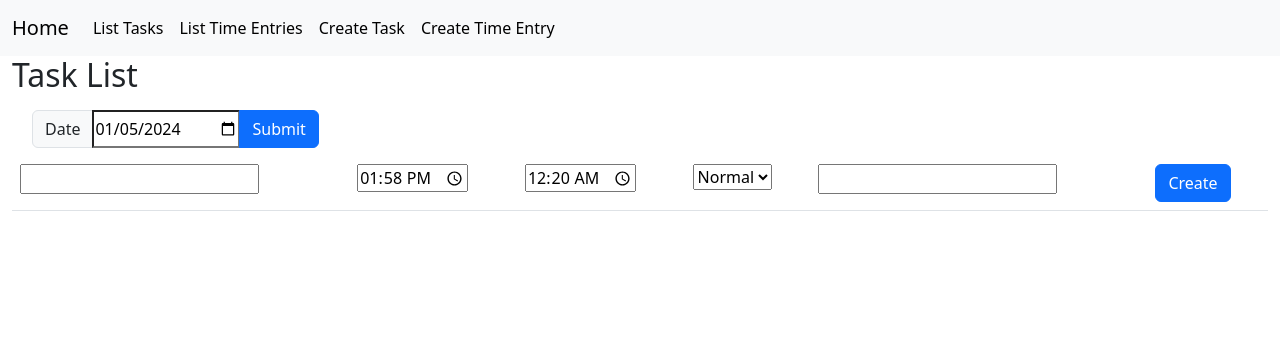
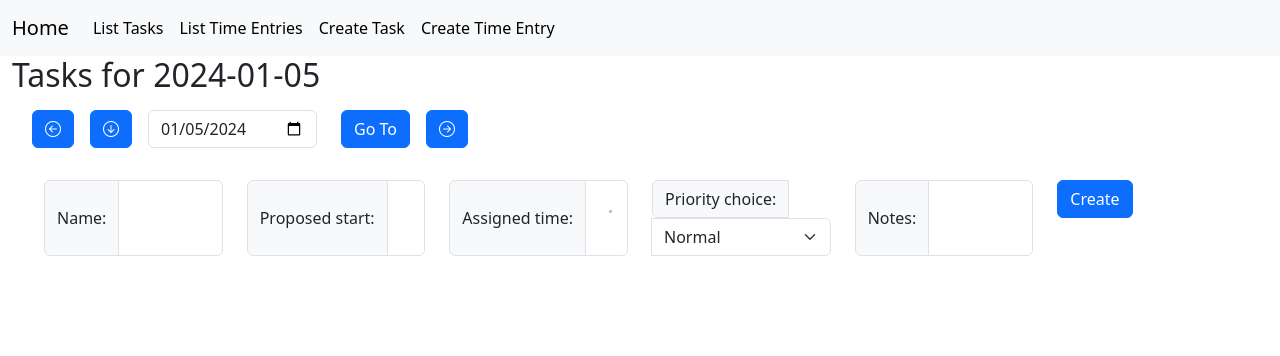
Before and after one commit to OsandaG/Scheduling, a Django app: page /?show_date=2024-01-05 in a window 1280 px wide. Shown: the top 356 px of the page. Run offline with Django 5.2, Linux system fonts and the light colour scheme; data that the repository does not hold is empty.

Commit message:
Various fixes: Mobile support, changed table to divs. Date filter form fixed. Forward/Backward/today date buttons New task form fixed. Added task sorting. fixed task concurrent running logic issue.

```diff
--- a/ProductivityApp/Timekeeping/forms.py
+++ b/ProductivityApp/Timekeeping/forms.py
@@ -1,5 +1,5 @@
 from django import forms
-from django.forms.widgets import DateInput, TimeInput, Select
+from django.forms.widgets import DateInput, TimeInput, Select, TextInput
 from datetime import datetime
 from .models import Task, TimeEntry  # Import your model
 
@@ -42,16 +42,18 @@
     # Define your form fields for filtering here
     show_date = forms.DateField(
         label='Show Date',
-        widget=DateInput(attrs={'type': 'date'}),  # Use the DateInput widget
+        widget=DateInput(attrs={'type': 'date', 'class':'form-control'}),  # Use the DateInput widget
         required=False  # Add this if the field is optional
     )
 
 
 class QuickCreate(forms.Form):
-    name = forms.CharField(required=False)
-    proposed_time = forms.TimeField(widget=TimeInput(attrs={'type': 'time'}), required=False,
+    name = forms.CharField(required=False, widget=forms.TextInput(attrs={'class': 'form-control'}))
+    proposed_start = forms.TimeField(widget=TimeInput(attrs={'type': 'time', 'class':'form-control'}), required=False,
                                     initial=datetime.strftime(datetime.now(), '%H:%M'))
-    assign_time = forms.TimeField(widget=TimeInput(attrs={'type': 'time'}), required=False, initial='00:20')
+    assigned_time = forms.TimeField(widget=TimeInput(attrs={'type': 'time', 'class':'form-control'}), required=False, initial='00:20',
+                                  )
     choices = (('Urgent', 'Urgent'), ('Normal', 'Normal'), ('Low', 'Low'))
-    priority_choice = forms.ChoiceField(choices=choices, required=False, initial='Normal')
-    notes = forms.CharField(required=False)
+    priority_choice = forms.ChoiceField(choices=choices, required=False, initial='Normal',
+                                        widget=forms.Select(attrs={'class': 'form-select'}))
+    notes = forms.CharField(required=False, widget=forms.TextInput(attrs={'class': 'form-control'}))
--- a/ProductivityApp/Timekeeping/templates/home.html
+++ b/ProductivityApp/Timekeeping/templates/home.html
@@ -1,11 +1,20 @@
 {% extends "base.html" %}
 {% block title %}{{ title }}{% endblock %}
 {% block content %}
+<div class="container-fluid">
+    <div class="d-flex flex-row mb-3">
+      <div class="p-2">
+          <a class="btn btn-primary" role="button" href="{{go_prev_day}}">
+            <i class="bi bi-arrow-left-circle"></i></a>
+      </div>
+      <div class="p-2">
+          <a class="btn btn-primary" role="button" href="{{go_to_today}}">
+            <i class="bi bi-arrow-down-circle"></i></a>
+      </div>
+      <div class="p-2">
+          <form method="get" action="" class="row">
 
-<form method="get" class="row mx-auto p-2" action="">
-    {% csrf_token %}
-    <div class="input-group">
-    <span class="input-group-text">Date</span>
+            <div class="col">
                 {{ filter_form.show_date }}
                 {% if filter_form.show_date.errors %}
                 <div class="text-danger">
@@ -14,52 +23,63 @@
                     {% endfor %}
                 </div>
                 {% endif %}
-    <button type="submit" class="btn btn-primary">Submit</button>
+            </div>
+              <div class="col">
+                <button type="submit" class="btn btn-primary">Go To</button>
             </div>
         </form>
+      </div>
+      <div class="p-2">
+          <a class="btn btn-primary" role="button" href="{{go_next_day}}">
+            <i class="bi bi-arrow-right-circle"></i></a>
+      </div>
+    </div>
+</div>
 
-<table class="table table-striped">
-    <tr>
-        {% for obj in object_list.0.keys %}
-        {% if "Utility_" not in obj %}
-        <th>{{obj}}</th>
+<div class="container-fluid">
+    {% for object in object_list %}
+    <div class="border border-3 {{ object.Utility_Priority }} p-1">
+        <div class="row">
+            {% for key,val in object.items %}
+            {% if "Utility_" not in key %}
+            <div class="col d-flex mx-auto p-2">
+                {% if key in 'Proposed Time_Assigned Time_Used Time' %}
+                <span class="d-flex align-items-center p-1 pe-2 text-secondary-emphasis">
+                <strong>{{key}}</strong>
+    <span class="vr mx-2"></span>
+    {{val|safe}}
+  </span>
+                {% else %}
+                {{val|safe}}
+                {% endif %}
+            </div>
             {% endif %}
             {% endfor %}
-    </tr>
-    {% for object in object_list %}
-    <tr class="{{ object.Utility_Priority }}">
-        {% for key,val in object.items %}
-        {% if "Utility_" not in key %}
-        <td>{{val|safe}}</td>
-        {% endif %}
-        {% endfor %}
-    </tr>
+        </div>
 
         {% if "Utility_Progress" in object.keys%}
-        <tr>
-            <td colspan="7">
-                <div class="progress" role="progressbar" aria-label="Basic example"
+
+        <div class="row progress mx-auto" role="progressbar"
              aria-valuenow="{{ object.Utility_Progress }}" aria-valuemin="0"
              aria-valuemax="100">
             <div class="progress-bar" style="width: {{ object.Utility_Progress }}%">{{ object.Utility_Progress }}%
             </div>
         </div>
-            </td>
-        </tr>
+    </div>
     {% endif %}
     {% endfor %}
-    <tr>
-        <form id="quick-add-form">
+
+    <form id="quick-add-form" class="row mx-auto p-2">
         {% csrf_token %}
         {% for field in quick_create_form %}
-            <td>{{ field }}</td>
+        <div class="input-group col">
+            <span class="input-group-text">{{field.label_tag}}</span>
+            {{ field }}
+        </div>
         {% endfor %}
-            <td>
+        <div class="col">
             <button type="submit" class="btn btn-primary">Create</button>
-            </td>
+        </div>
     </form>
-    </tr>
-
-</table>
-
+</div>
 {% endblock %}
--- a/ProductivityApp/Timekeeping/views.py
+++ b/ProductivityApp/Timekeeping/views.py
@@ -1,19 +1,20 @@
 from collections import OrderedDict
 from datetime import datetime, timezone, timedelta, time
 
+from django.db.models import Q
 from django.forms.models import model_to_dict
 from django.http import HttpResponse
+from django.http import JsonResponse
 from django.shortcuts import redirect
 from django.urls import reverse_lazy
 from django.views import View
 from django.views.generic import ListView, UpdateView, CreateView
+from django.views.generic.edit import DeleteView
 
 from .forms import TaskCRUDForm, TimeEntryCRUDForm, DateForm, QuickCreate
 from .models import Task, TimeEntry
-from django.views.generic.edit import DeleteView
-from django.http import JsonResponse
 
-
+from django.db.models import Case, When, CharField, Value
 class ViewMixIn:
     def get_context_data(self, **kwargs):
         # Call the superclass method to get the default context data
@@ -44,26 +45,37 @@
     def get_context_data(self, **kwargs):
         # Call the superclass method to get the default context data
         context = super().get_context_data(**kwargs)
-        initial_show_date = self.request.GET.get('show_date', None)
-        if not initial_show_date:
-            initial_show_date = datetime.strftime(datetime.now(), '%Y-%m-%d')
 
-        context['filter_form'] = DateForm(initial={'show_date': initial_show_date})
+        initial_show_date = datetime.strptime(self.show_date, '%Y-%m-%d')
+        prev_show_date = datetime.strftime(initial_show_date - timedelta(days=1), '%Y-%m-%d')
+        next_show_date = datetime.strftime(initial_show_date + timedelta(days=1), '%Y-%m-%d')
+        today_date = datetime.strftime(datetime.now(), '%Y-%m-%d')
+        context['go_prev_day'] = f'/?show_date={prev_show_date}'
+        context['go_next_day'] = f'/?show_date={next_show_date}'
+        context['go_to_today'] = f'/?show_date={today_date}'
+        context['filter_form'] = DateForm(initial={'show_date': self.show_date})
         context['quick_create_form'] = QuickCreate()
         context['custom_scripts'] = ['static/quick_make.js', 'static/auto_refresh.js']
+        context['title'] = f'Tasks for {self.show_date}'
         return context
 
     def get_filtered_tasks(self):
-        form = DateForm(self.request.GET)
 
-        if form.is_valid():
-            show_date = form.cleaned_data.get('show_date')
+        status_order = [
+            'Not Started',
+            'Paused',
+            'Running',
+            'Completed',
+            'Deferred',
+        ]
+        self.show_date = self.request.GET.get('show_date', datetime.strftime(datetime.now(), '%Y-%m-%d'))
 
-            if show_date:
-                queryset = Task.objects.filter(task_date=show_date)  # Modify as per your model fields
-            else:
-                queryset = Task.objects.filter(
-                    task_date=datetime.strftime(datetime.now(), '%Y-%m-%d'))  # Modify as per your model fields
+        queryset = Task.objects.filter(task_date=self.show_date).annotate(
+            status_order=Case(
+                *[When(status=status, then=Value(order)) for order, status in enumerate(status_order)],
+                output_field=CharField()
+            )
+        ).order_by('status_order')
 
         return queryset
 
@@ -91,16 +103,16 @@
 
     def get_priority_colour(self, priority):
         if priority == 'Normal':
-            return 'table-default'
+            return 'border-primary-subtle'
         elif priority == 'Urgent':
-            return 'table-danger'
+            return 'border-danger'
         else:
-            return 'table-warning'
+            return 'border-warning'
 
     def get_edit_badge(self, res):
         html_element = f"""
             <span class="badge rounded-pill text-bg-primary fs-4">
-            <a class="badge" aria-current="page" href="/UpdateTask/{res.id}">{res.name}</a></span>
+            <a class="badge text-wrap" aria-current="page" href="/UpdateTask/{res.id}">{res.name}</a></span>
             """
         return html_element
 
@@ -120,7 +132,7 @@
 
     def get_status_html(self, res):
         if res.status == 'Running':
-            status_html = f"""<div class = "text-center">
+            status_html = f"""<div class="container">
                             <div class="spinner-border text-primary" role="status">
                             <span class="visually-hidden">Task Running...</span>
                             </div>
@@ -128,17 +140,17 @@
                             </div>
                             """
         elif res.status == 'Completed':
-            status_html = f"""<div class = "text-center">
-                            <i class="bi bi-check-circle-fill" style="font-size: 2rem; color: cornflowerblue;"></i>
+            status_html = f"""<div class="container">
+                            <i class="bi bi-check-circle-fill text-primary" style="font-size: 2rem;"></i>
                             <p class="text-break">{res.status}</p>
                             </div>"""
         elif res.status == 'Deferred':
-            status_html = f"""<div class = "text-center">
-                            <i class="bi bi-bookmark-dash-fill" style="font-size: 2rem; color: cornflowerblue;"></i>
+            status_html = f"""<div class="container">
+                            <i class="bi bi-bookmark-dash-fill text-primary" style="font-size: 2rem;"></i>
                             <p class="text-break">{res.status}</p>
                             </div>"""
         else:
-            status_html = f"""<div class = "text-center">
+            status_html = f"""<div class="container">
                             <div class="spinner-grow text-primary" style="animation-duration: 7s;" role="status">
                             <span class="visually-hidden">Task Running...</span>
                             </div>
@@ -148,13 +160,13 @@
         return status_html
 
     def get_controls(self, id, status):
-        actions_dict = [('play','Running','play-circle'), ('pause', 'Paused', 'pause-circle'),
+        actions_dict = [('play', 'Running', 'play-circle'), ('pause', 'Paused', 'pause-circle'),
                         ('next', 'Deferred', 'fast-forward-circle'), ('completed', 'Completed', 'award')]
         html_section = ""
-        for action,state,icon in actions_dict:
-            disable_str = ' disabled aria-disabled="true"' if status==state else ''
-            color = '  color: grey;' if status==state else ''
-            html_section+=f"""
+        for action, state, icon in actions_dict:
+            disable_str = ' disabled aria-disabled="true"' if status == state else ''
+            color = '  color: grey;' if status == state else ''
+            html_section += f"""
             <a class="btn btn-primary{disable_str}" role="button" href="action/{action}/{id}" >
              <i class="bi bi-{icon}" style="font-size: 3rem;{color}"></i></a>
             """
@@ -273,7 +285,7 @@
         :return:
         """
         current_task = Task.objects.get(pk=id)
-        other_tasks = Task.objects.filter(id=id, status='Running')
+        other_tasks = Task.objects.filter(~Q(id=id), status='Running')
         _now = datetime.now(timezone.utc)
         if other_tasks.count() > 1:
             self.request.session['updates'].append(('error', f'More than 1 running task found, closing others!'))
@@ -359,9 +371,9 @@
         initial_show_date = datetime.now(timezone.utc)
     task1 = Task.objects.create(
         task_date=initial_show_date.date(),
-        start=request.POST.get('proposed_time', datetime.now(timezone.utc).time()),
+        start=request.POST.get('proposed_start', datetime.now(timezone.utc).time()),
         name=request.POST.get('name', datetime.now(timezone.utc).time()),
-        assigned_time=request.POST.get('assign_time', time(minute=20)),
+        assigned_time=request.POST.get('assigned_time', time(minute=20)),
         priority=request.POST.get('priority_choice', 'Normal'),
         task_notes=request.POST.get('notes', 'quick-created'),
         status='Not Started')
```
Lines whose indentation alone changed are shown as unchanged.
